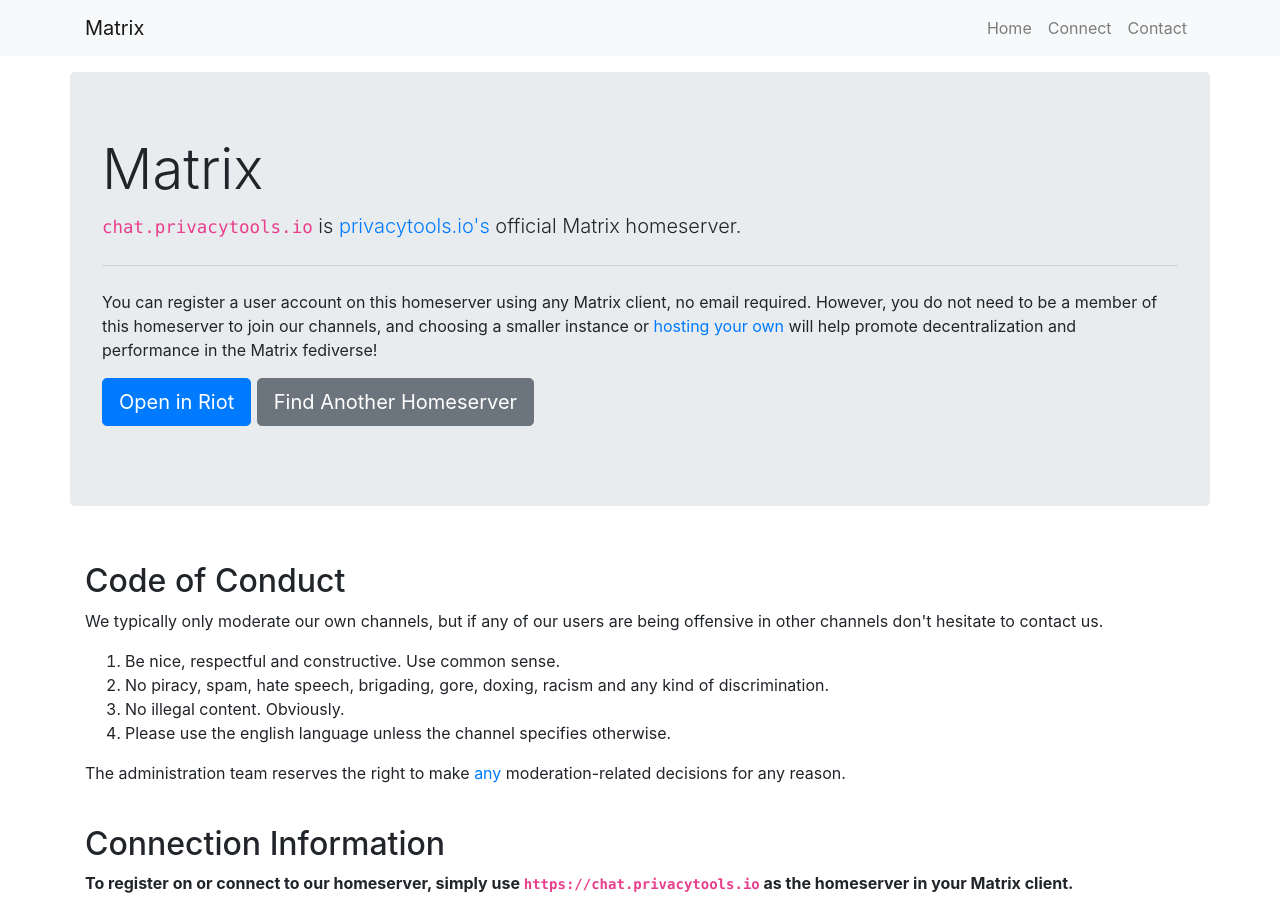
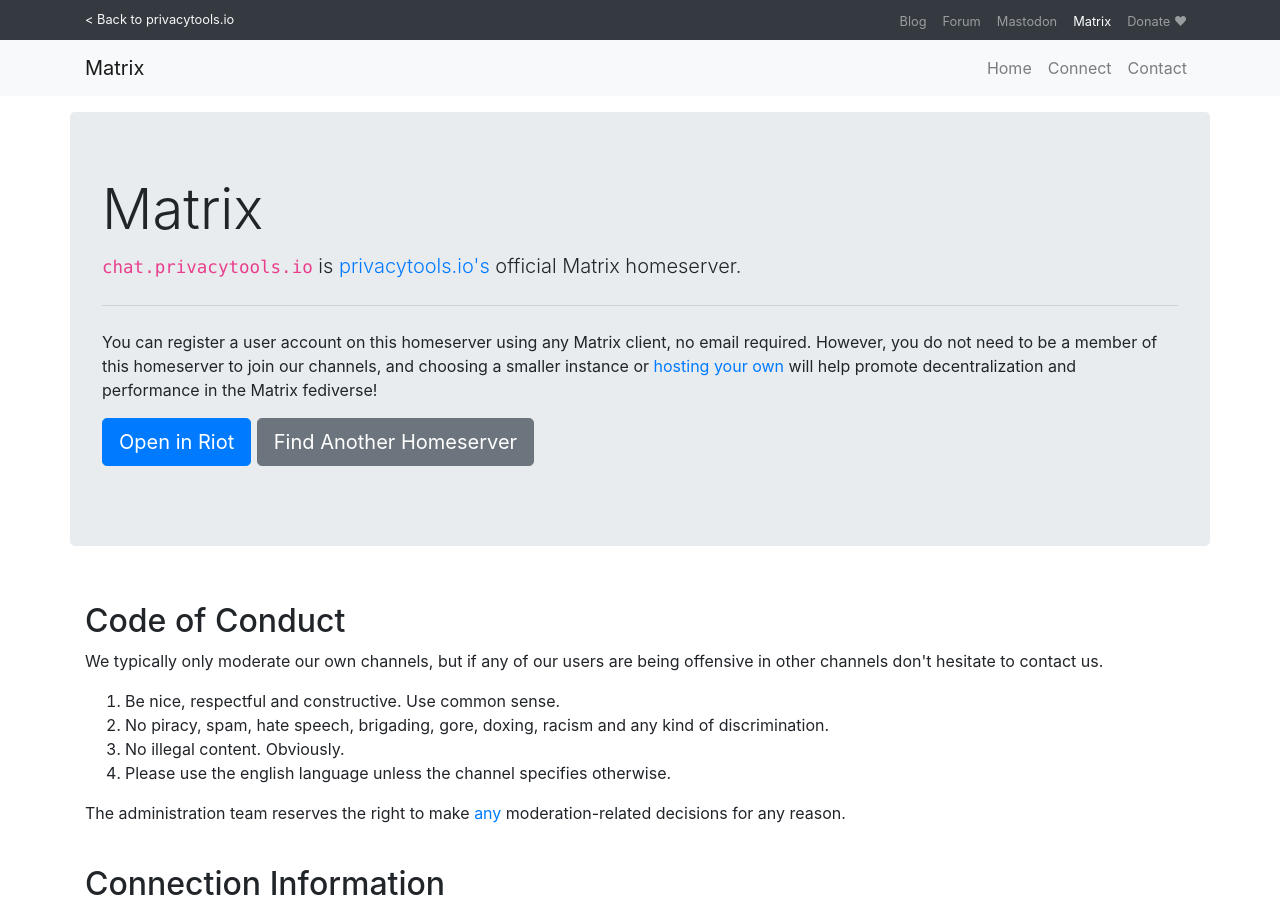
Before and after one commit to privacytools/static-sites, a Jekyll site: the page built from chat/index.html, in a window 1280 px wide and 900 px high. Built offline with Jekyll 4.4.1, drawn with Linux system fonts in a browser that asks for light colours.

Commit message:
Add master navigation

```diff
--- a/chat/_includes/nav.html
+++ b/chat/_includes/nav.html
@@ -1,3 +1,28 @@
+<nav class="navbar navbar-expand-lg navbar-dark bg-dark pt-0 pb-0 d-none d-lg-block">
+  <div class="container">
+    <small class="text-light"><a href="https://www.privacytools.io" class="text-reset">&lt; Back to privacytools.io</a></small>
+    <div class="collapse navbar-collapse">
+      <div class="mr-auto"></div>
+      <ul class="navbar-nav mt-2 mt-lg-0">
+        <li class="nav-item">
+          <a class="nav-link" href="https://blog.privacytools.io"><small>Blog</small></a>
+        </li>
+        <li class="nav-item">
+          <a class="nav-link" href="https://forum.privacytools.io/"><small>Forum</small></a>
+        </li>
+        <li class="nav-item">
+          <a class="nav-link" href="https://social.privacytools.io/"><small>Mastodon</small></a>
+        </li>
+        <li class="nav-item active">
+          <a class="nav-link" href="https://chat.privacytools.io/"><small>Matrix <span class="sr-only">(current)</span></small></a>
+        </li>
+        <li class="nav-item">
+          <a class="nav-link" href="https://www.privacytools.io/donate/"><small>Donate ♥</small></a>
+        </li>
+      </ul>
+    </div>
+  </div>
+</nav>
 <nav class="navbar navbar-expand-lg navbar-light bg-light">
   <div class="container">
     <a class="navbar-brand" href="/">Matrix</a>
```
